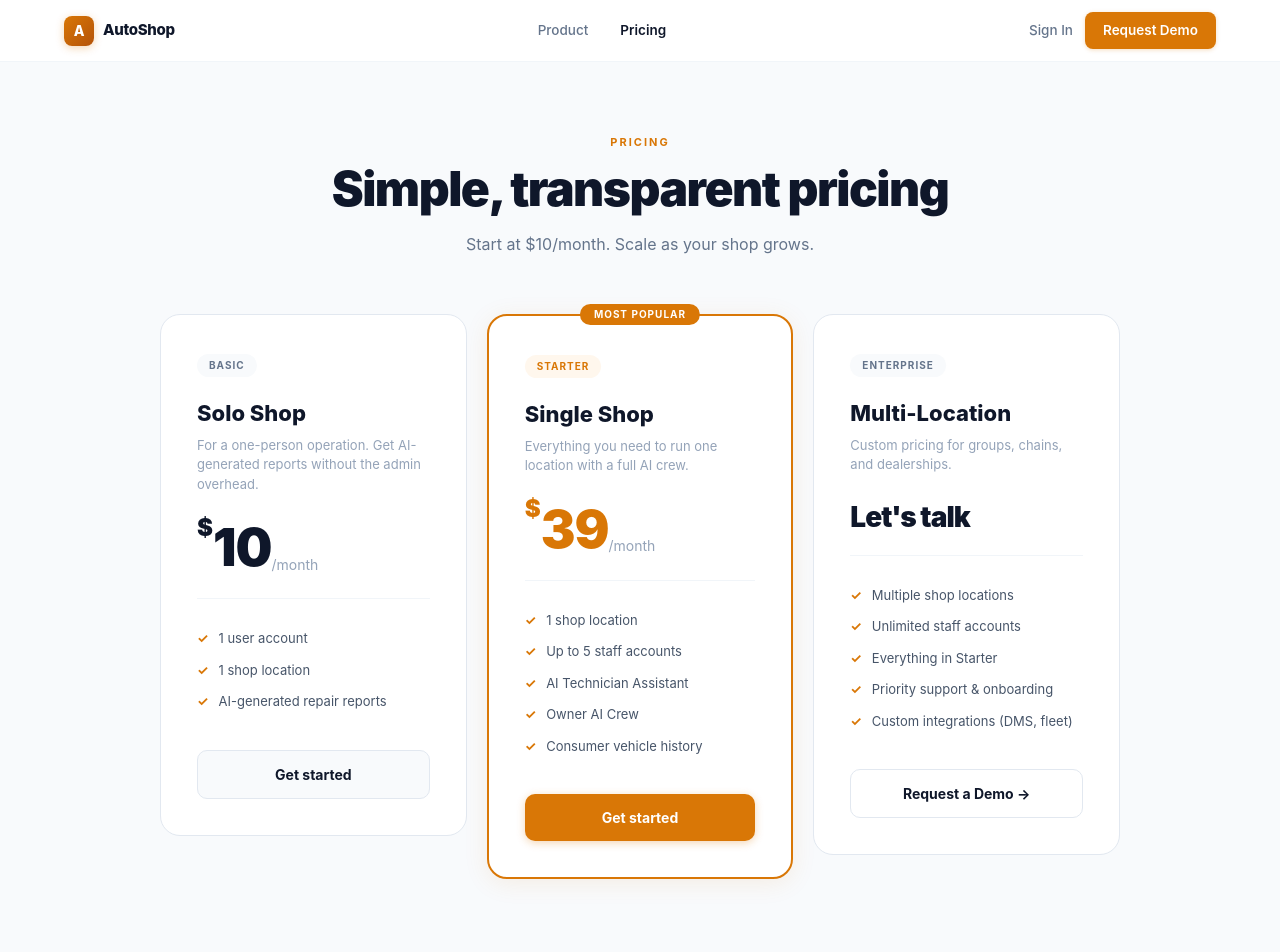
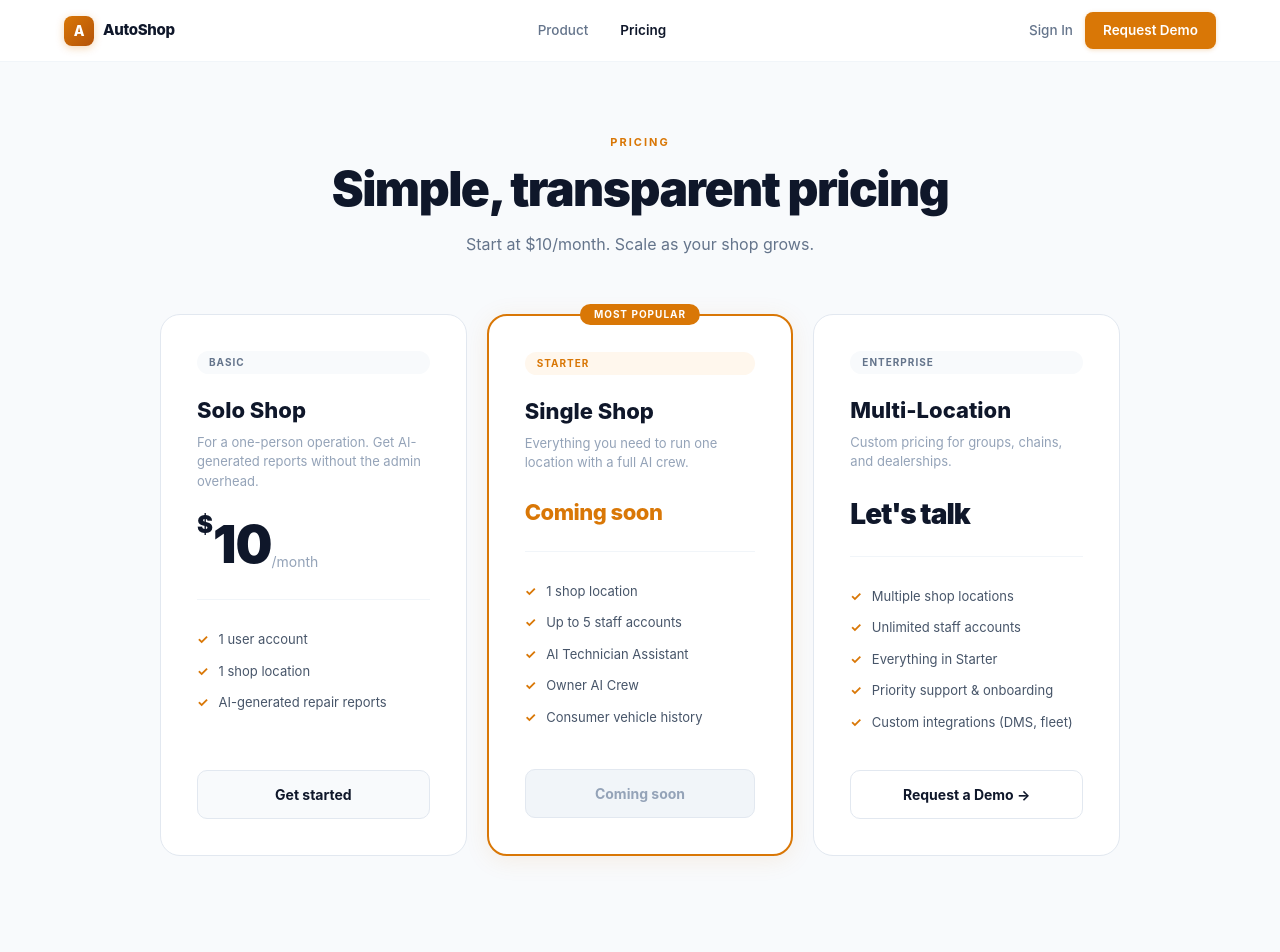
Before and after one commit to duranbrook/pitagents, a Next.js app in the folder web/: page /pricing in a window 1280 px wide. Shown: the top 952 px of the page. Built offline with nearby package versions, Linux system fonts and the light colour scheme.

Commit message:
fix(pricing): equal-height cards, Starter plan shows coming soon

```diff
--- a/web/app/pricing/page.tsx
+++ b/web/app/pricing/page.tsx
@@ -10,6 +10,7 @@ const plans = [
     price: '$10',
     priceSub: '/month',
     highlight: false,
+    comingSoon: false,
     features: [
       '1 user account',
       '1 shop location',
@@ -30,6 +31,7 @@ const plans = [
     price: '$39',
     priceSub: '/month',
     highlight: true,
+    comingSoon: true,
     features: [
       '1 shop location',
       'Up to 5 staff accounts',
@@ -52,6 +54,7 @@ const plans = [
     price: "Let's talk",
     priceSub: '',
     highlight: false,
+    comingSoon: false,
     features: [
       'Multiple shop locations',
       'Unlimited staff accounts',
@@ -114,7 +117,7 @@ export default function PricingPage() {
       </div>
 
       {/* PLANS GRID */}
-      <div style={{ maxWidth: 1040, margin: '0 auto', padding: '0 40px 96px', display: 'grid', gridTemplateColumns: '1fr 1fr 1fr', gap: 20, alignItems: 'start' }}>
+      <div style={{ maxWidth: 1040, margin: '0 auto', padding: '0 40px 96px', display: 'grid', gridTemplateColumns: '1fr 1fr 1fr', gap: 20 }}>
         {plans.map(plan => (
           <div
             key={plan.badge}
@@ -125,6 +128,8 @@ export default function PricingPage() {
               padding: 36,
               boxShadow: plan.highlight ? '0 4px 24px rgba(217,119,6,0.1)' : 'none',
               position: 'relative',
+              display: 'flex',
+              flexDirection: 'column',
             }}
           >
             {plan.highlight && (
@@ -138,17 +143,34 @@ export default function PricingPage() {
             <div style={{ display: 'inline-block', background: plan.badgeBg, color: plan.badgeColor, fontSize: 10, fontWeight: 700, padding: '4px 12px', borderRadius: 99, marginBottom: 20, letterSpacing: 1, textTransform: 'uppercase' }}>{plan.badge}</div>
             <div style={{ fontSize: 22, fontWeight: 800, color: '#0f172a', marginBottom: 6 }}>{plan.name}</div>
             <p style={{ fontSize: 13, color: '#94a3b8', marginBottom: 28, lineHeight: 1.5 }}>{plan.desc}</p>
+
+            {plan.comingSoon ? (
+              <div style={{ fontSize: 22, fontWeight: 800, color: '#d97706', letterSpacing: -0.5, lineHeight: 1, marginBottom: 4 }}>Coming soon</div>
+            ) : (
               <div style={{ fontSize: plan.price.startsWith('$') ? 52 : 28, fontWeight: 900, color: plan.highlight ? '#d97706' : '#0f172a', letterSpacing: -1, lineHeight: 1, marginBottom: 4 }}>
                 {plan.price.startsWith('$') && <sup style={{ fontSize: 24, letterSpacing: 0, verticalAlign: 'super' }}>$</sup>}
                 {plan.price.startsWith('$') ? plan.price.slice(1) : plan.price}
                 {plan.priceSub && <sub style={{ fontSize: 14, fontWeight: 400, color: '#94a3b8', letterSpacing: 0, verticalAlign: 'baseline' }}>{plan.priceSub}</sub>}
               </div>
+            )}
+
             <hr style={{ border: 'none', borderTop: '1px solid #f1f5f9', margin: '24px 0' }} />
+            <div style={{ flex: 1 }}>
               {plan.features.map(f => (
                 <div key={f} style={{ fontSize: 13, color: '#475569', padding: '6px 0', display: 'flex', alignItems: 'flex-start', gap: 10 }}>
                   <span style={{ color: '#d97706', fontWeight: 700, flexShrink: 0 }}>✓</span> {f}
                 </div>
               ))}
+            </div>
+
+            {plan.comingSoon ? (
+              <div style={{
+                display: 'block', width: '100%', marginTop: 32, padding: '13px',
+                borderRadius: 10, fontSize: 14, fontWeight: 700, textAlign: 'center',
+                background: '#f1f5f9', color: '#94a3b8',
+                border: '1.5px solid #e2e8f0', cursor: 'default',
+              }}>Coming soon</div>
+            ) : (
               <Link href={plan.ctaHref} style={{
                 display: 'block', width: '100%', marginTop: 32, padding: '13px',
                 borderRadius: 10, fontSize: 14, fontWeight: 700, textAlign: 'center',
@@ -157,6 +179,7 @@ export default function PricingPage() {
                 boxShadow: plan.highlight ? '0 2px 8px rgba(217,119,6,0.3)' : 'none',
                 textDecoration: 'none',
               }}>{plan.cta}</Link>
+            )}
           </div>
         ))}
       </div>
```
Lines whose indentation alone changed are shown as unchanged.
